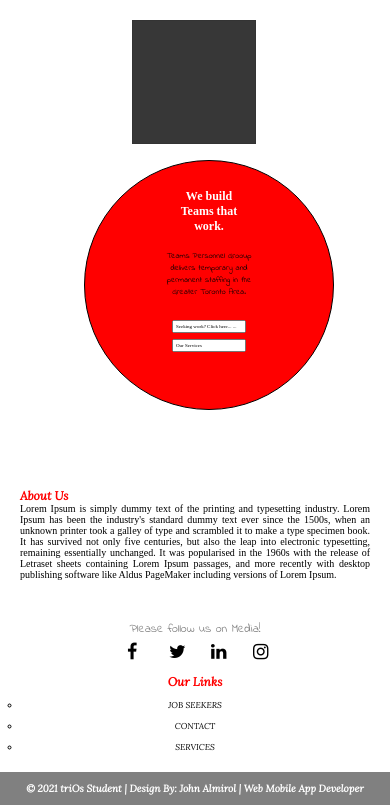
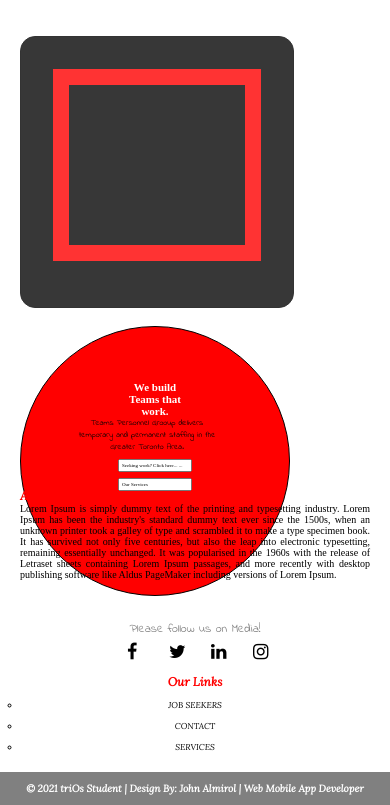
Before and after one commit to John0588/Linux-LAMP--Project---Employment-Agency, a PHP site: page / in a window 390 px wide. Shown: the part 39-844 px from the top of the page. Run offline with PHP 8.4, Linux system fonts and the light colour scheme; some web fonts are replaced.

Commit message:
Second Commit

```diff
--- a/style.css
+++ b/style.css
@@ -235,21 +235,22 @@ body {
 }
 .leftHome .left  {
     border: .1rem black solid;
-    padding: 45px;
     opacity: 0.8;
     background: rgb(5, 5, 5);
-    margin: 0 0 0 20rem;
+    margin: 2rem 0 0 10rem;
+    width: 28rem;
+    padding: 6rem;
+    border-radius: 15px;
 }
 .left .left_home {
     border: red solid;
     border-width: 1rem;
-    height: 10rem;
-    width: 12rem;
-    padding: 2rem;
+    height: 18rem;
+    width: 25rem;
 }
 .left_home img {
-    width: 12rem;
-    height: 20rem;
+    width: 20rem;
+    height: 28rem;
     margin-top: -5rem;
     border-radius: 10px;
 }
@@ -258,22 +259,23 @@ body {
     margin: 0 5rem 0 -2rem;
 }
 .right .right_home {
-    position: fixed;
-    border-radius: 700px;
     border: .1rem black solid;
     background: red;
-    padding: 60px;
+    padding: 70px;
     text-align: left;
-    width: 15%;
+    width: 50%;
+    height: 23rem;
+    margin: 2rem 0 0 0;
+    border-radius: 400px;
 }
 .right .right_home h1 {
-    font-size: 20px;
-    margin: 1rem;
+    font-size: 50px;
+    margin: 3rem;
     color: white;
 }
 .right .right_home p {
-    font-size: 10px;
-    margin: 1rem;
+    font-size: 12px;
+    margin: 0 0 0 1rem;
     color: black;
     font-family: var(--fs10);
 }
@@ -282,7 +284,7 @@ body {
     padding: 2px;
     color:black;
     font-family: var(--fs10);
-    margin: 2px 0 0 0;
+    margin: 1rem 0 0 3rem;
     cursor: pointer;
 }
 .right .right_home .btnHome2 {
@@ -290,7 +292,7 @@ body {
     padding: 2px;
     color:black;
     font-family: var(--fs10);
-    margin: 5px 0 0 0;
+    margin: 1rem 0 0 3rem;
     cursor: pointer;
 }
 /* About Section */
@@ -338,8 +340,6 @@ body {
     border-radius: 5px;
 }
 /* About2 Section */
-#about2 {
-}
 /* Left About */
 .about1 {
     width:  100%;
@@ -436,9 +436,6 @@ body {
     font-weight: 900;
 }
 /* Job Section */
-#job {
-
-}
 .job {
     width:  100%;
     display: grid;
@@ -733,39 +730,48 @@ footer {
         background: gray;
     }
     /* Home Section */
-    #home {
-
-    }
     #home .home{
         grid-template-columns: 1fr;
         text-align: center;
     }
     .leftHome .left {
-        width: 2rem;
-        height: 2rem;
-        margin: -5rem 0 1rem 4rem;
+        margin: -4rem 0 0 -3rem;
+        width: 24%;
+        height: 30%;
     }
     .left .left_home {
+        margin: -4rem 0 0 -4rem;
+        width: 11rem;
+        height: 10rem;
+    }
+    .left_home img {
         display: none;
     }
     .right .right_home {
         width: 8rem;
         height: 8rem;
-        margin: 0 0 1rem 6rem;
+        margin: -2rem 0 4rem 2rem;
         text-align: center;
     }
     .right .right_home h1 {
-        font-size: 12px;
-        margin-top: -2rem;
+        font-size: 11px;
+        margin: -1rem 0 0 -1rem;
+        width: 10rem;
     }
     .right .right_home p {
         font-size: 8px;
         font-family: var(--fs11);
         color: black;
+        margin: 0 0 0 -1rem;
+    }
+    .right .right_home .btnHome1 {
+        font-size: 5px;
+        margin: 0 0 0 0;
     }
     .right .right_home .btnHome1,
     .right .right_home .btnHome2 {
         font-size: 5px;
+        margin: 0 0 0 0;
     }
     /* About Section */
     .about {
```
